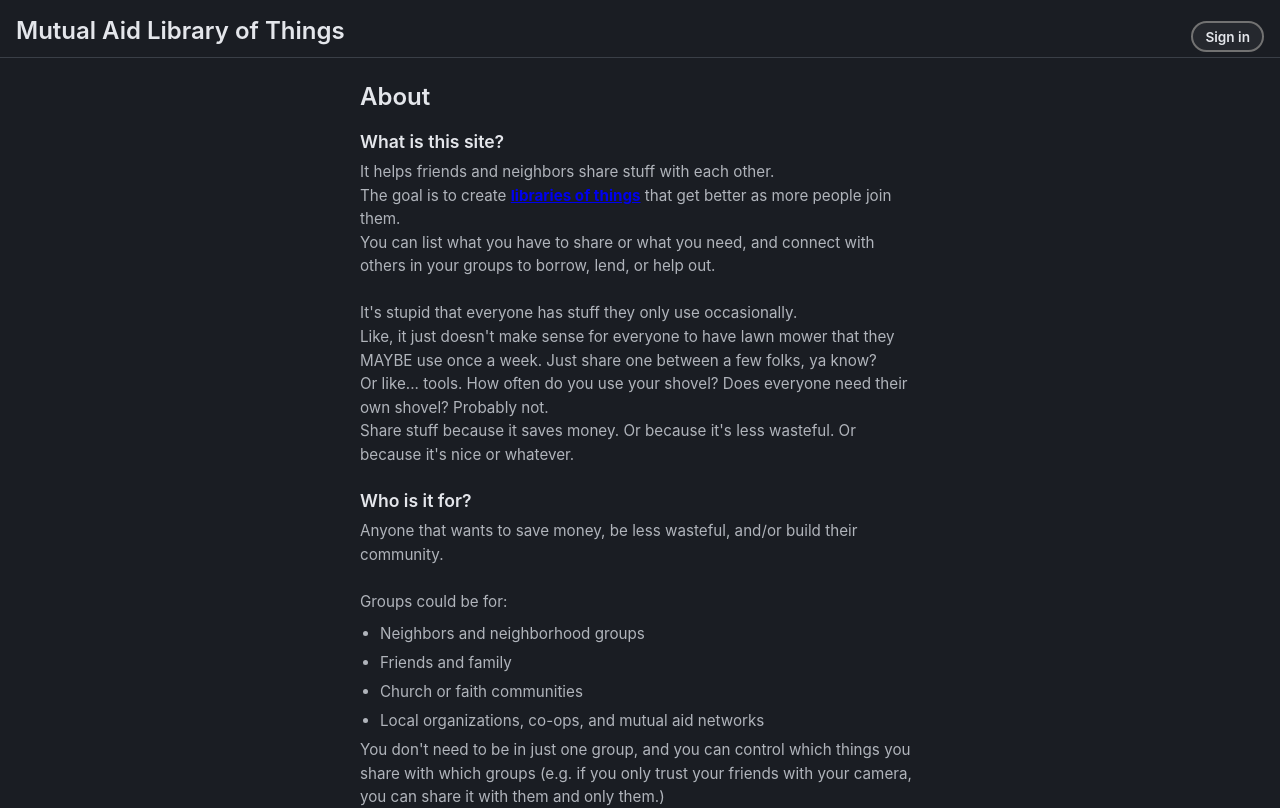
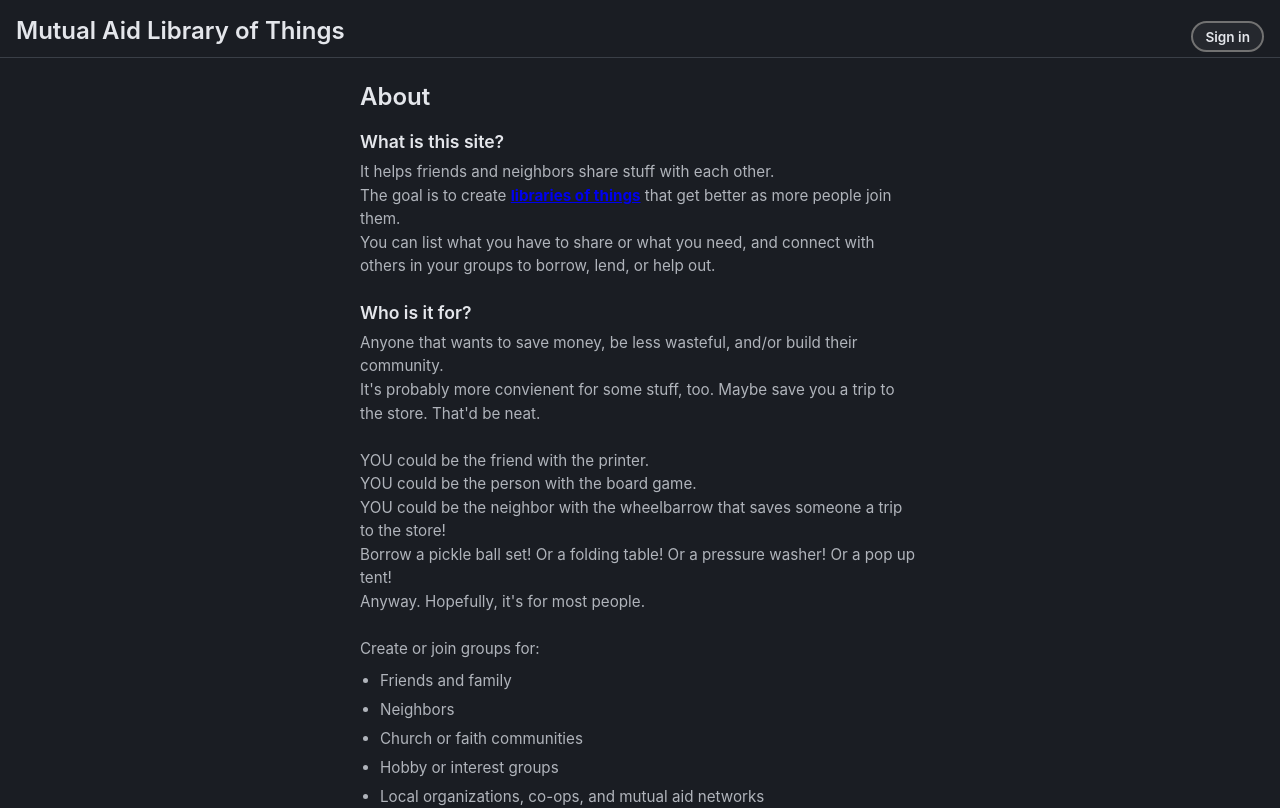
Before and after one commit to magmadude20/mutual_aid_library, a React (Create React App) app: page / in a window 1280 px wide. Shown: the top 808 px of the page. Built offline with nearby package versions, Linux system fonts and the light colour scheme; no server answers.

Commit message:
Update about page wording

```diff
--- a/src/components/about/AboutPage.js
+++ b/src/components/about/AboutPage.js
@@ -17,16 +17,6 @@ function AboutPage({ user }) {
           <br />
           You can list what you have to share or what you need, and connect with others in
           your groups to borrow, lend, or help out.
-          <br />
-          <br />
-          It's stupid that everyone has stuff they only use occasionally.
-          <br />
-          Like, it just doesn't make sense for everyone to have lawn mower that they MAYBE use once a week.
-          Just share one between a few folks, ya know?
-          <br />
-          Or like... tools. How often do you use your shovel? Does everyone need their own shovel? Probably not.
-          <br />
-          Share stuff because it saves money. Or because it's less wasteful. Or because it's nice or whatever.
         </p>
       </section>
 
@@ -35,18 +25,32 @@ function AboutPage({ user }) {
         <p className="about-text">
           Anyone that wants to save money, be less wasteful, and/or build their community.
           <br />
+          It's probably more convienent for some stuff, too. Maybe save you a trip to the store. That'd be neat.
           <br />
-          Groups could be for:
+          <br />
+          YOU could be the friend with the printer.
+          <br />
+          YOU could be the person with the board game.
+          <br />
+          YOU could be the neighbor with the wheelbarrow that saves someone a trip to the store!
+          <br />
+          Borrow a pickle ball set! Or a folding table! Or a pressure washer! Or a pop up tent!
+          <br />
+          Anyway. Hopefully, it's for most people.
+          <br />
+          <br />
+          Create or join groups for:
         </p>
         <ul className="about-list">
-          <li>Neighbors and neighborhood groups</li>
           <li>Friends and family</li>
+          <li>Neighbors</li>
           <li>Church or faith communities</li>
+          <li>Hobby or interest groups</li>
           <li>Local organizations, co-ops, and mutual aid networks</li>
         </ul>
         <p className="about-text">
-          You don't need to be in just one group, and you can control which things you share with which groups
-          (e.g. if you only trust your friends with your camera, you can share it with them and only them.)
+          Join multiple groups, and control which things you share with which groups
+          (e.g. if you only trust your friends with your camera, you can share it with only them.)
         </p>
       </section>
 
```
